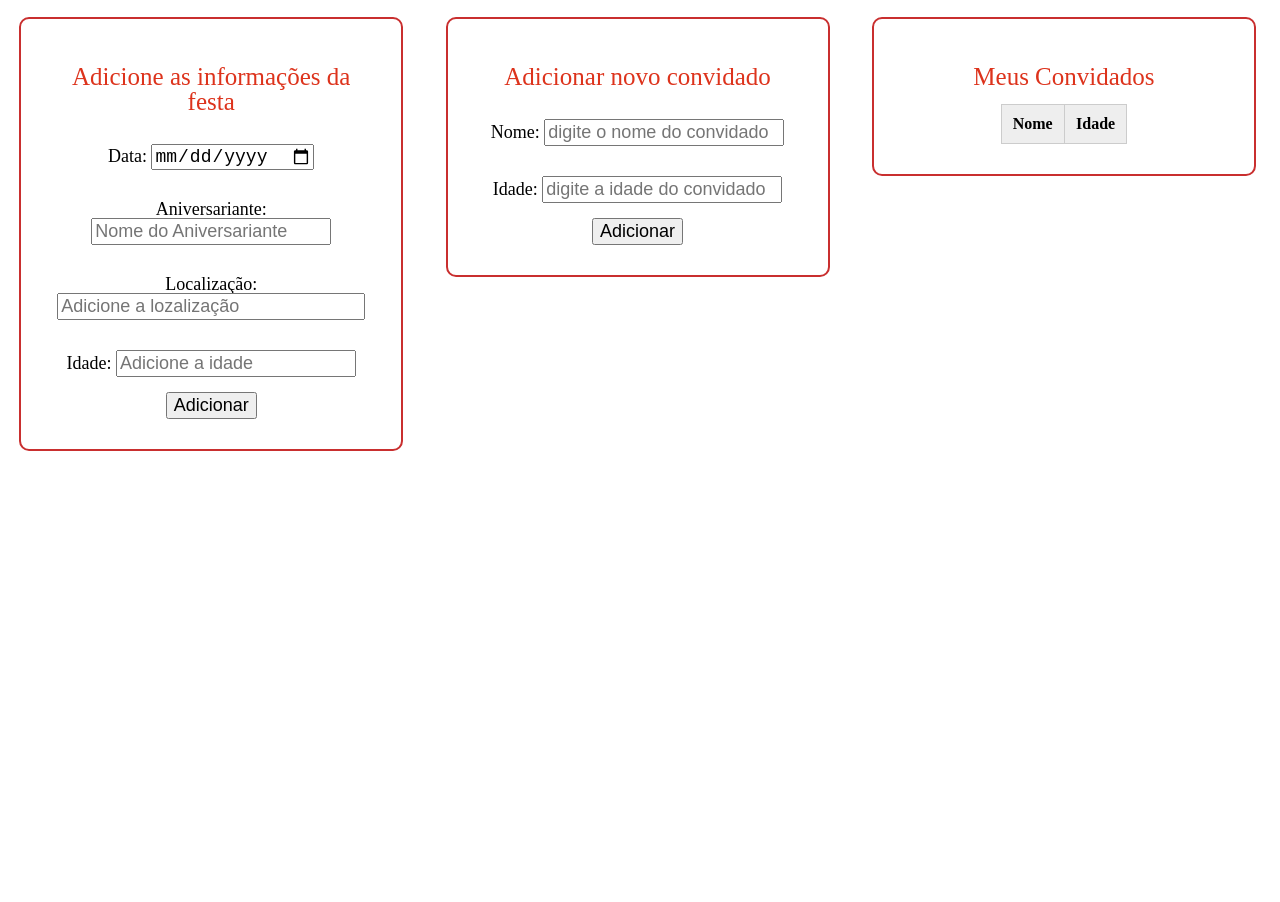
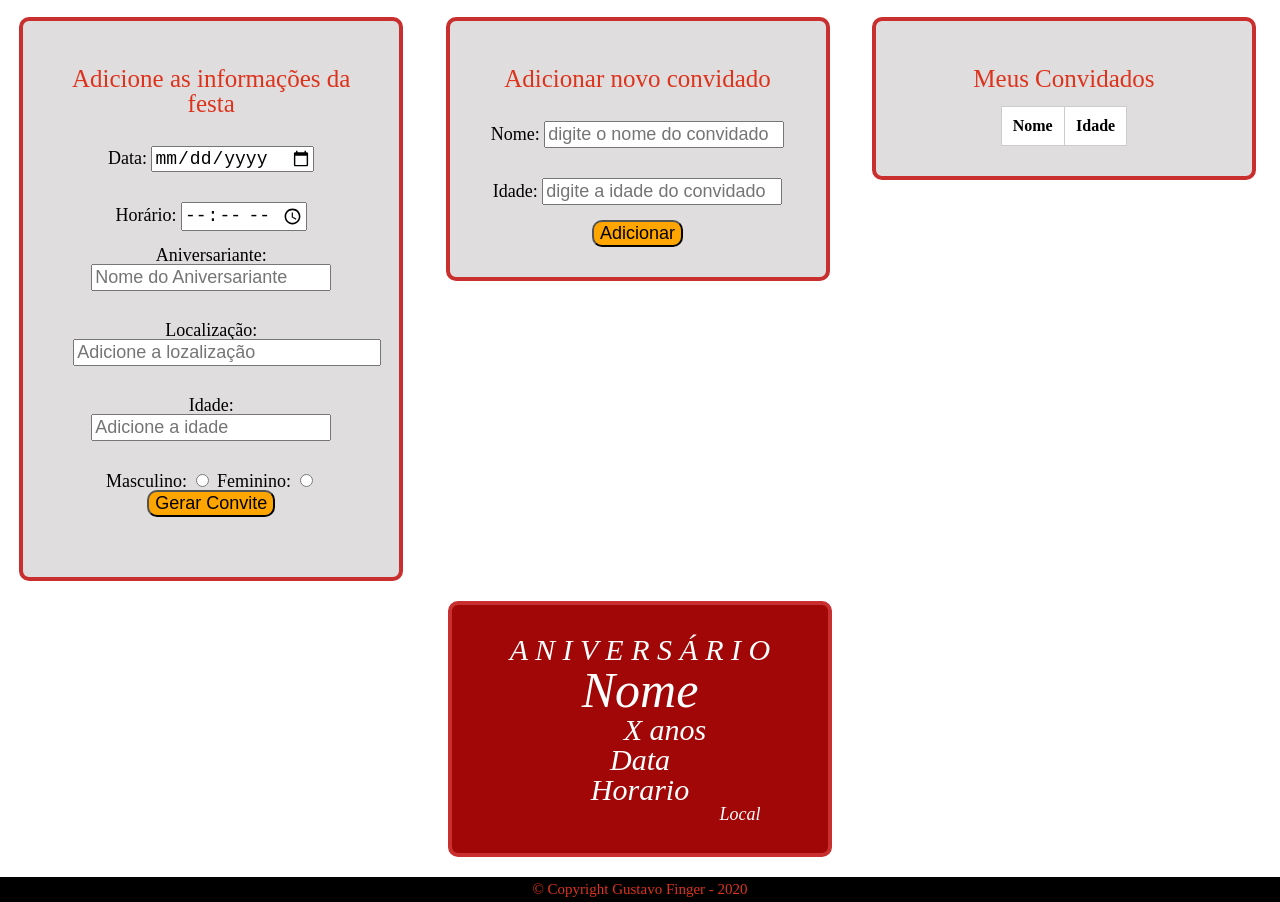
Before and after one commit to Gufinger07/Projeto-Gerador-de-Convites, a plain HTML site: page Projeto_Convite/index.html in a window 1280 px wide. Shown: the part 68-970 px from the top of the page. Before the commit the page ends 800 px from the top, so only its background shows below. Drawn offline with Linux system fonts and the light colour scheme.

Commit message:
Corrigindo bug

```diff
--- a/Projeto_Convite/index.css
+++ b/Projeto_Convite/index.css
@@ -6,9 +6,10 @@ li {
 	margin: 0 1.5%;
 	padding: 30px 20px;
 	box-sizing: border-box;
-	border: 2px solid #c92f2f;
+    border: 4px solid #c92f2f;
     border-radius: 10px;
     margin-top: 20px;
+    background-color: rgb(223, 221, 221);
 }
 
 h1 {
@@ -21,7 +22,7 @@ h1 {
 img {
     width: 2%;
 }
-#aniversariante-form ,#data-form, #local-form, #idade-form,#nome-form{
+#aniversariante-form ,#data-form, #local-form, #idade-form,#nome-form, #hora-form, #opcao-form{
     padding: 15px;
     font-size: 18px;
 }
@@ -36,19 +37,21 @@ h2, h3, h4 {
     padding: 15px;
 }
 button {
-
     font-size: 18px;
+    background-color: orange;
+    border-radius: 10px;
 }
 td, th {
 	padding: .7em;
 	margin: 0;
 	border: 1px solid #ccc;
-	text-align: center;
+    text-align: center;
+    background-color: white;
 }
 
 th{
 	font-weight: bold;
-	background-color: #EEE;
+	background-color: white;
 }
 .font-local {
     width: 300px;
@@ -57,3 +60,38 @@ th{
     display: inline;
 
 }
+.botao-convite {
+    text-align: center;
+}
+.fazendo-convite {
+    font-style: italic;
+    font-size: 30px;
+    color: rgb(255, 255, 255);
+    /*background: linear-gradient(rgb(236, 9, 236),blue);
+     background-image: url("ima.png")*/
+    background-color: rgb(161, 7, 7);
+
+}
+.nome-convite {
+    font-size: 50px;
+}
+.idade-convite {
+    font-size: 30px;
+    padding-left: 50px;
+
+}
+.ul-convite {
+    margin-bottom: 20px;
+    text-align: center;
+}
+footer {
+    text-align: center;
+    color: rgb(221, 51, 28);
+    font-size: 15px;
+    padding: 5px;
+    background-color: black;
+}
+.local-convite {
+    font-size: 18px;
+    padding-left: 200px;
+}
--- a/Projeto_Convite/index.html
+++ b/Projeto_Convite/index.html
@@ -15,27 +15,37 @@
             <img class="imagem-convite" src="convite.png" alt=""></h1>
         </header>
         <main>
-            <ul>
+            <ul class="ul-dados">
                 <li class="li-aniversariante">
                     <h2>Adicione as informações da festa</h2>
                     <form id="formulario"></form>
                         <div id="data-form">
                             <label for="data">Data: </label>
-                            <input class="data" type="date" placeholder="Selecione a data">
+                            <input id="data" type="date" placeholder="Selecione a data">
                         </div>
+                        <div id="hora-form">
+                            <label for="hora">Horário: </label>
+                            <input id="hora" type="time" placeholder="Selecione o dia da semana">
                         <div id="aniversariante-form">
                             <label for="aniversariante">Aniversariante: </label>
                             <input id="aniversariante" type="text" placeholder="Nome do Aniversariante">
                         </div>
                         <div id="local-form">
                             <label for="local">Localização: </label>
-                            <input id="local" type="text" placeholder="Adicione a lozalização" size="40" class="font-local">
+                            <input id="local" type="text" placeholder="Adicione a lozalização" class="font-local">
                         </div>
                         <div id="idade-form">
                             <label for="idade">Idade: </label>
                             <input id="idade" type="number" placeholder="Adicione a idade">
                         </div>
-                        <button id="adicionar-aniversariante" class="botao bto-principal">Adicionar</button>
+                        <div id="opcao-form">
+                            <label for="opcao">Masculino: </label>
+                            <input id="masculino" type="radio" name="opcao">
+                            <label for="opcao">Feminino:</label>
+                            <input id="feminino" type="radio" name="opcao">
+
+
+                        <button id="gerar-convite" class="botao-convite">Gerar Convite</button>
                 </li>
                 <li class="li-convidado">
                     <h3>Adicionar novo convidado</h3>
@@ -51,6 +61,8 @@
 
 
                         <button id="adicionar-convidado" class="botao bto-principal">Adicionar</button>
+
+
                     </form>
                 </li>
                 <li class="li-lista">
@@ -70,7 +82,23 @@
                     </table>
                 </li>
             </ul>
+            <ul class="ul-convite">
+                <li class="fazendo-convite">
+                    <p>A N I V E R S Á R I O</p>
+                    <P class="nome-convite">Nome</P>
+                    <p class="idade-convite"><strong id="idade-mudavel">X</strong> anos </p>
+                    <p class="data-convite">Data</p>
+                    <p class="hora-convite">Horario</p>
+                    <p class="local-convite">Local</p>
+
+                </li>
+
+            </ul>
         </main>
     </body>
+    <footer>
+        <p class="copyright">&copy; Copyright Gustavo Finger - 2020</p>
+    </footer>
     <script src="index.js"></script>
+    <script src="gerar_convite.js"></script>
     </html>
```
